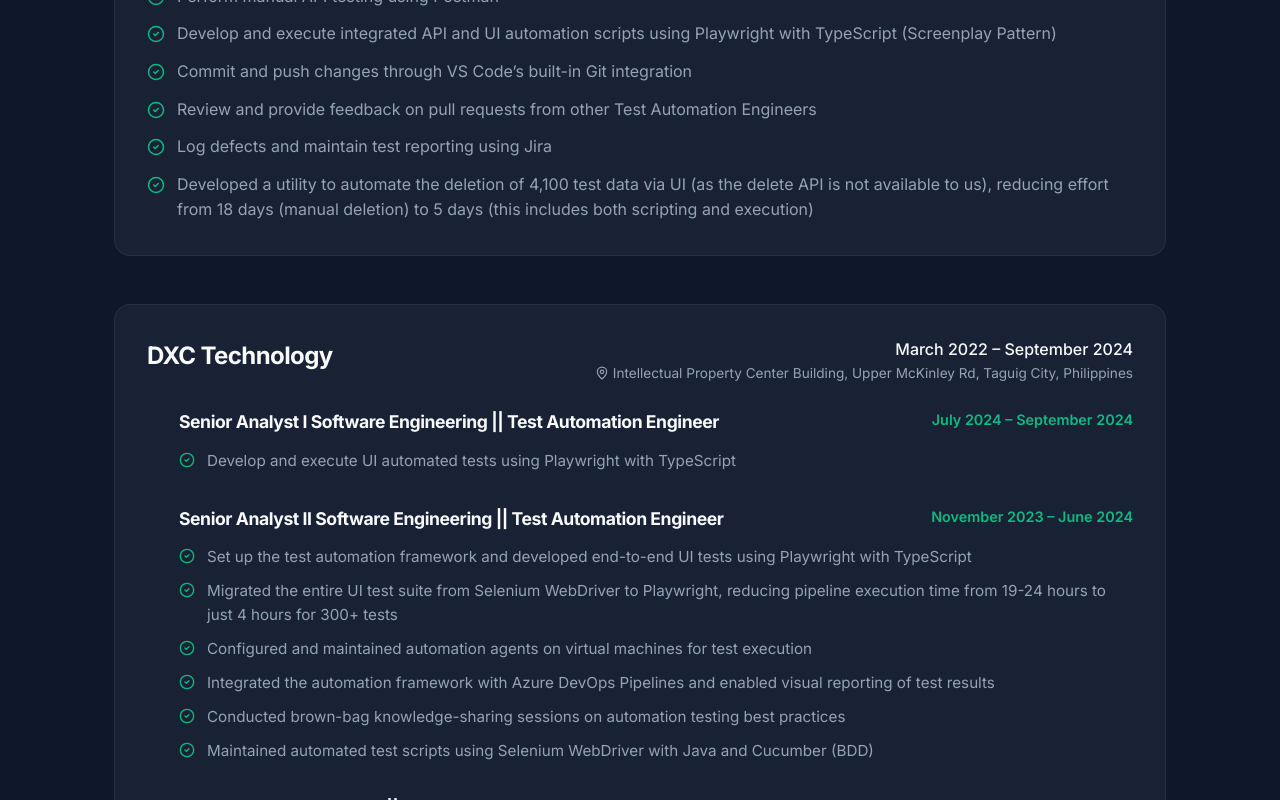
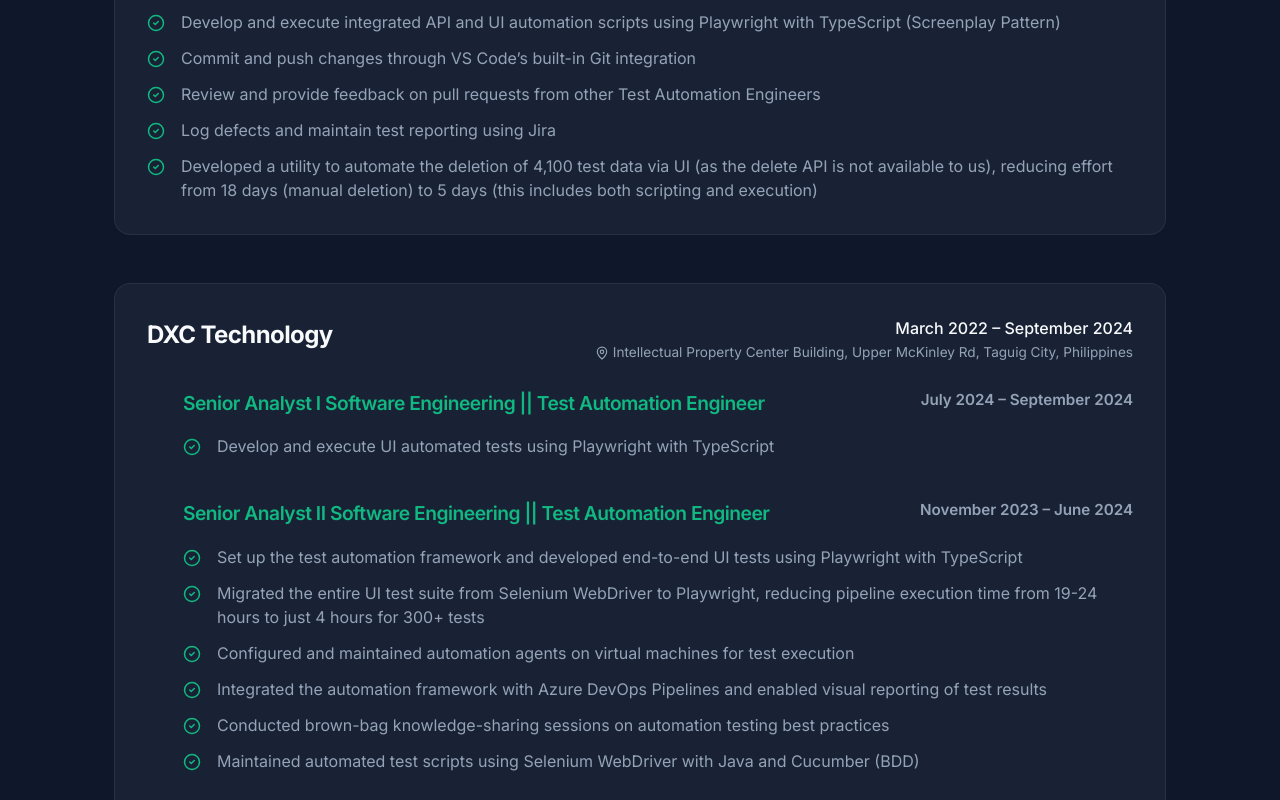
Before and after one commit to cng07/carlosng07, a React (Vite) app: page / in a window 1280 px wide. Shown: the part 1520-2320 px from the top of the page. Built offline with nearby package versions, Linux system fonts and the light colour scheme.

Commit message:
UI: Harmonize experience section styles and fix role colors

```diff
--- a/src/data/resumeData.js
+++ b/src/data/resumeData.js
@@ -97,7 +97,7 @@ export const resumeData = {
     },
     {
       company: "Accenture",
-      role: "Software Engineering Associate",
+      role: "Software Engineering Associate || Test Engineering Associate",
       period: "November 2018 - March 2021",
       location: "Mandaluyong City, Philippines",
       achievements: [
--- a/src/pages/Home.jsx
+++ b/src/pages/Home.jsx
@@ -97,17 +97,17 @@ const Home = () => {
                             </div>
 
                             {exp.roles ? (
-                                <div style={{ display: 'flex', flexDirection: 'column', gap: '2rem' }}>
+                                <div style={{ display: 'flex', flexDirection: 'column', gap: '2.5rem' }}>
                                     {exp.roles.map((role, ri) => (
-                                        <div key={ri} style={{ borderLeft: '2px solid rgba(var(--primary-rgb), 0.3)', paddingLeft: '1.5rem', marginLeft: '0.5rem' }}>
-                                            <div style={{ display: 'flex', justifyContent: 'space-between', alignItems: 'flex-start', flexWrap: 'wrap', gap: '1rem', marginBottom: '0.75rem' }}>
-                                                <h4 style={{ fontSize: '1.1rem', color: 'var(--text-main)' }}>{role.title}</h4>
-                                                <span style={{ fontSize: '0.9rem', color: 'var(--primary)', fontWeight: 600 }}>{role.period}</span>
+                                        <div key={ri} style={{ borderLeft: '2px solid rgba(var(--primary-rgb), 0.2)', paddingLeft: '2rem', marginLeft: '0.25rem' }}>
+                                            <div style={{ display: 'flex', justifyContent: 'space-between', alignItems: 'flex-start', flexWrap: 'wrap', gap: '1rem', marginBottom: '1rem' }}>
+                                                <h4 style={{ fontSize: '1.2rem', color: 'var(--primary)', fontWeight: 600 }}>{role.title}</h4>
+                                                <span style={{ fontSize: '0.95rem', color: 'var(--text-muted)', fontWeight: 600 }}>{role.period}</span>
                                             </div>
-                                            <ul style={{ listStyle: 'none', display: 'flex', flexDirection: 'column', gap: '0.6rem' }}>
+                                            <ul style={{ listStyle: 'none', display: 'flex', flexDirection: 'column', gap: '0.75rem' }}>
                                                 {role.achievements.map((item, i) => (
-                                                    <li key={i} style={{ display: 'flex', gap: '0.75rem', color: 'var(--text-muted)', fontSize: '0.95rem' }}>
-                                                        <CheckCircle2 size={16} color="var(--primary)" style={{ flexShrink: 0, marginTop: '0.2rem' }} />
+                                                    <li key={i} style={{ display: 'flex', gap: '1rem', color: 'var(--text-muted)', fontSize: '1rem', lineHeight: '1.5' }}>
+                                                        <CheckCircle2 size={18} color="var(--primary)" style={{ flexShrink: 0, marginTop: '0.25rem' }} />
                                                         <span>{item}</span>
                                                     </li>
                                                 ))}
@@ -118,7 +118,7 @@ const Home = () => {
                             ) : (
                                 <ul style={{ listStyle: 'none', display: 'flex', flexDirection: 'column', gap: '0.75rem' }}>
                                     {exp.achievements.map((item, i) => (
-                                        <li key={i} style={{ display: 'flex', gap: '0.75rem', color: 'var(--text-muted)' }}>
+                                        <li key={i} style={{ display: 'flex', gap: '1rem', color: 'var(--text-muted)', fontSize: '1rem', lineHeight: '1.5' }}>
                                             <CheckCircle2 size={18} color="var(--primary)" style={{ flexShrink: 0, marginTop: '0.25rem' }} />
                                             <span>{item}</span>
                                         </li>
```
